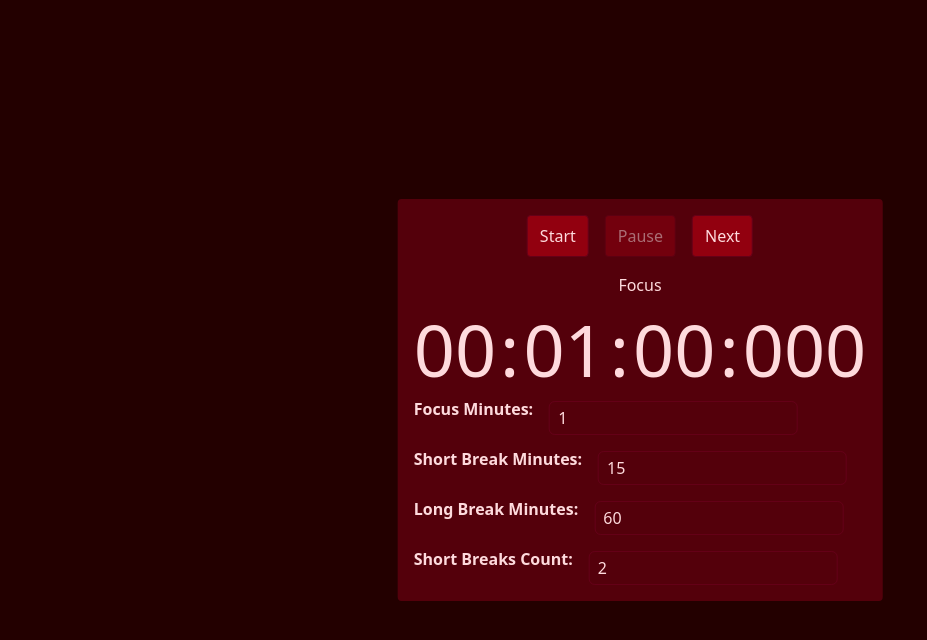
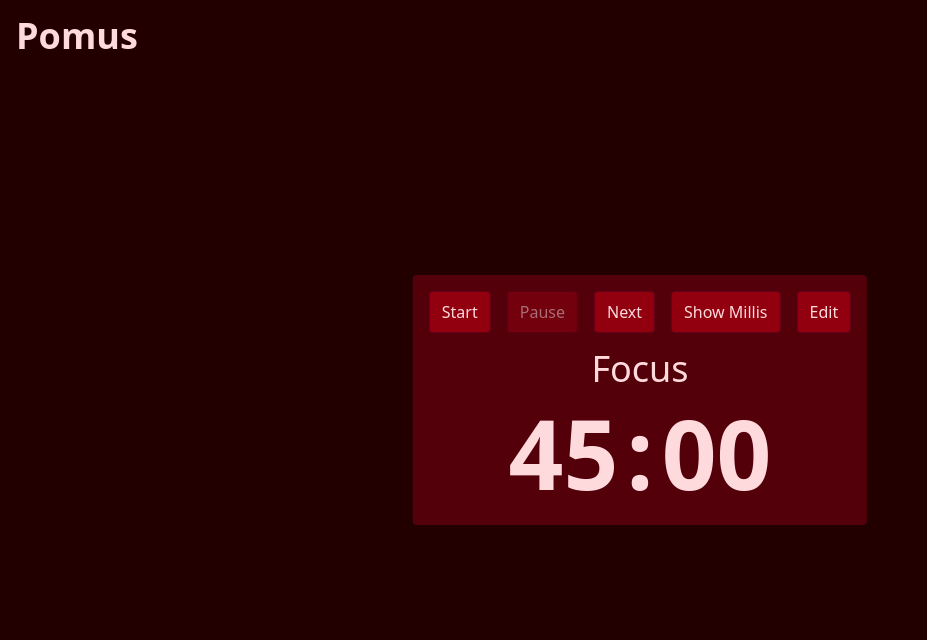
Before and after one commit to sviatoslav-hr/pomus, a SvelteKit app: page / in a window 1280 px wide. Shown: the top 640 px of the page, without its empty margins (0-927 px from the left). Built offline with nearby package versions, Linux system fonts and the light colour scheme.

Commit message:
feat: improve timer UI

```diff
--- a/src/lib/components/Form.svelte
+++ /dev/null
@@ -1,29 +0,0 @@
-<script lang="ts">
-	import type { Snippet } from 'svelte';
-	import { FormInstance, setFormContext } from './Form';
-
-	interface Props {
-		class?: string;
-		disabled?: boolean;
-		onchange?: (value: unknown) => void;
-		onsubmit?: (value: unknown) => void;
-		children: Snippet;
-	}
-
-	let { class: classInput, disabled = false, onchange, onsubmit, children }: Props = $props();
-
-	const instance = new FormInstance();
-	instance.disabled = disabled;
-	setFormContext(instance);
-
-	function handleSubmit(event: Event) {
-		event.preventDefault();
-		if (onsubmit) {
-			onsubmit(event);
-		}
-	}
-</script>
-
-<form class={classInput} {onchange} onsubmit={handleSubmit}>
-	{@render children()}
-</form>
--- a/src/lib/components/Form.ts
+++ /dev/null
@@ -1,34 +0,0 @@
-import { getContext, setContext } from 'svelte';
-
-const FORM = Symbol('FORM');
-
-export function getFormContext(): FormInstance {
-	const form = getContext<FormInstance>(FORM);
-	if (form == null) {
-		throw new Error('Form context not found. It must be used within a Form component.');
-	}
-	return form;
-}
-
-export function setFormContext(form: FormInstance): void {
-	setContext(FORM, form);
-}
-
-export type FieldType = 'number' | 'string' | 'boolean';
-
-export interface FieldDefinition {
-	name: string;
-	type: FieldType;
-}
-
-export class FormInstance {
-	fields: Record<string, FieldDefinition> = {};
-	disabled = false;
-
-	register(def: FieldDefinition): void {
-		if (this.fields[def.name]) {
-			throw new Error(`Field with name "${def.name}" is already registered.`);
-		}
-		this.fields[def.name] = def;
-	}
-}
--- a/src/lib/components/Input.svelte
+++ /dev/null
@@ -1,58 +0,0 @@
-<script lang="ts">
-	import { onMount } from 'svelte';
-
-	import { merge } from '$lib/tailwind';
-	import type { HTMLInputTypeAttribute } from 'svelte/elements';
-	import { getFormContext, type FieldType } from './Form';
-
-	const form = getFormContext();
-
-	interface Props {
-		name: string;
-		type: HTMLInputTypeAttribute;
-		label?: string;
-		class?: string;
-		disabled?: boolean;
-		onchange?: (event: Event) => void;
-	}
-
-	let { type, name, label, class: classInput, disabled = false, onchange }: Props = $props();
-	let formType = $derived(toFieldType(type));
-	let value = $state<string | number | boolean | undefined>(undefined);
-
-	onMount(() => {
-		form.register({ name, type: formType });
-	});
-
-	function toFieldType(type: HTMLInputTypeAttribute): FieldType {
-		switch (type) {
-			case 'number':
-				return 'number';
-			case 'checkbox':
-				return 'boolean';
-			case 'text':
-			default:
-				return 'string'; // Fallback to text for unsupported types
-		}
-	}
-</script>
-
-<div class="flex flex-col">
-	{#if label}
-		<label for={label}>
-			{label}
-		</label>
-	{/if}
-
-	<input
-		{value}
-		{type}
-		{name}
-		class={merge(
-			'rounded border border-primary bg-bg px-3 py-2 transition-colors outline-none disabled:opacity-50',
-			classInput
-		)}
-		disabled={disabled || form.disabled}
-		{onchange}
-	/>
-</div>
--- a/src/lib/components/TimerDispay.svelte
+++ b/src/lib/components/TimerDispay.svelte
@@ -5,9 +5,10 @@
 	interface Props {
 		class?: string;
 		totalMilliseconds: number;
+		showMilliseconds?: boolean;
 	}
 
-	let { class: classInput, totalMilliseconds }: Props = $props();
+	let { class: classInput, totalMilliseconds, showMilliseconds = false }: Props = $props();
 
 	let hours = $derived(Math.floor(totalMilliseconds / HOURS));
 	let minutes = $derived(Math.floor((totalMilliseconds - hours * HOURS) / MINUTES));
@@ -23,12 +24,16 @@
 	}
 </script>
 
-<div class={merge('flex justify-center gap-1 text-7xl tabular-nums', classInput)}>
-	<span>{padNumber(hours)}</span>
-	:
+<div class={merge('flex justify-center gap-2 text-8xl font-bold tabular-nums', classInput)}>
+	{#if hours}
+		<span>{padNumber(hours)}</span>
+		:
+	{/if}
 	<span>{padNumber(minutes)}</span>
 	:
 	<span>{padNumber(sounds)}</span>
-	:
-	<span>{padNumber(milliseconds, 3)}</span>
+	{#if showMilliseconds}
+		:
+		<span>{padNumber(milliseconds, 3)}</span>
+	{/if}
 </div>
--- a/src/lib/pomodoro.ts
+++ b/src/lib/pomodoro.ts
@@ -14,7 +14,7 @@ export const HOURS = 1000 * 60 * 60;
 export const MINUTES = 1000 * 60;
 export const SECONDS = 1000;
 
-const POMODORO_INTERVAL_MS = 100;
+const POMODORO_INTERVAL_MS = 87;
 type IntervalId = ReturnType<typeof setInterval>;
 
 interface PomodoroEvents {
--- a/src/routes/+page.svelte
+++ b/src/routes/+page.svelte
@@ -5,21 +5,23 @@
 	import TimerForm from '$lib/components/TimerForm.svelte';
 	import { PomodoroTimer, type PomodoroConfig } from '$lib/pomodoro';
 
-	let config: PomodoroConfig = {
-		focusMinutes: 1,
+	let config: PomodoroConfig = $state({
+		focusMinutes: 45,
 		shortBreakMinutes: 15,
 		longBreakMinutes: 60,
 		shortBreaksCount: 2,
 		initialPhase: 'focus'
-	};
+	});
 
-	// TODO: Add inputs to support custom timer settings
+	// svelte-ignore state_referenced_locally
 	const timer = new PomodoroTimer(config);
 	let sound: HTMLAudioElement | null = null;
 
 	let currentPhase = $state(timer.currentPhase);
 	let isTimerActive = $state(timer.active);
 	let totalMsLeft = $state(timer.getCurrentPhaseMilliseconds());
+	let isFormActive = $state(false);
+	let showMillis = $state(false);
 
 	timer.events.on('started', () => {
 		currentPhase = timer.currentPhase;
@@ -40,29 +42,43 @@
 	});
 
 	function handleStartPressed() {
+		isFormActive = false;
 		timer.start();
 	}
 	function handlePausePressed() {
+		isFormActive = false;
 		timer.pause();
 	}
 	function handleNextPhasePressed() {
+		isFormActive = false;
 		// FIXME: you never get to the long break if you skip phases.
 		timer.start(timer.getNextPhase());
 	}
-	function handleConfigChanged(config: Omit<PomodoroConfig, 'initialPhase'>) {
-		console.log('handleConfigChanged', { config });
-		timer.updateConfig(config);
+	function handleConfigChanged(value: Omit<PomodoroConfig, 'initialPhase'>) {
+		timer.updateConfig(value);
+		config = { ...config, ...value };
 		totalMsLeft = timer.getCurrentPhaseMilliseconds();
 	}
 </script>
 
-<div class="absolute top-1/2 left-1/2 -translate-1/2 rounded bg-bg p-4">
+<div class="p-4 text-4xl font-bold">Pomus</div>
+
+<div
+	class="absolute top-1/2 left-1/2 flex max-w-screen -translate-1/2 flex-row items-start rounded bg-bg"
+>
+	<div class="p-4 pb-6">
 		<div class="mb-4 flex justify-center gap-4">
 			<Button onClick={handleStartPressed} disabled={isTimerActive}>Start</Button>
 			<Button onClick={handlePausePressed} disabled={!isTimerActive}>Pause</Button>
 			<Button onClick={handleNextPhasePressed}>Next</Button>
+			<Button class="text-nowrap" onClick={() => (showMillis = !showMillis)}>
+				{showMillis ? 'Hide' : 'Show'} Millis
+			</Button>
+			<Button onClick={() => (isFormActive = !isFormActive)} disabled={isTimerActive}>
+				{isFormActive ? 'Close' : 'Edit'}
+			</Button>
 		</div>
-	<div class="mb-4 text-center">
+		<div class="mb-4 text-center text-4xl">
 			{#if currentPhase === 'focus'}
 				Focus
 			{:else if currentPhase === 'shortBreak'}
@@ -71,8 +87,13 @@
 				Long break
 			{/if}
 		</div>
-	<TimerDisplay totalMilliseconds={totalMsLeft} class="text-text" />
+		<TimerDisplay totalMilliseconds={totalMsLeft} showMilliseconds={showMillis} class="text-text" />
+	</div>
+	{#if isFormActive}
+		<div class="border-l border-border p-4">
 			<TimerForm initialValue={config} onchange={handleConfigChanged} class="mt-4" />
+		</div>
+	{/if}
 </div>
 
 <audio bind:this={sound} class="hidden" src={asset('/alarm-twice.wav')} volume={0.7}></audio>
```
Also changed, not shown: 1 other file (tests, documents, lock files or other folders). Lines whose indentation alone changed are shown as unchanged.
